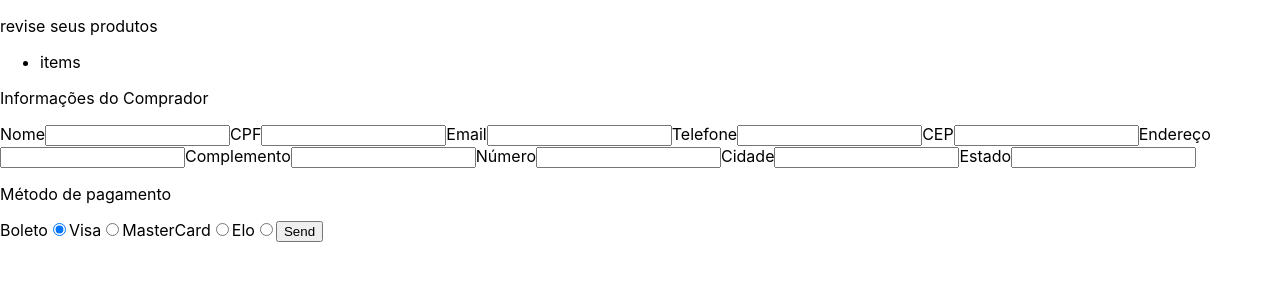
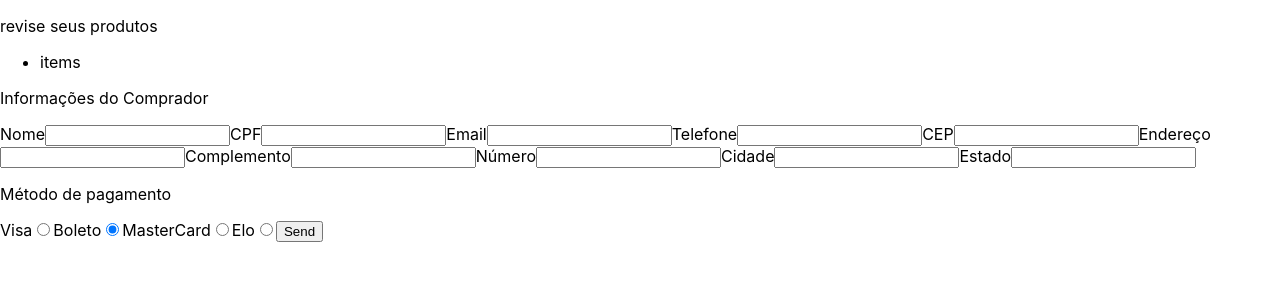
Before and after one commit to tryber/sd-03-block15-project-frontend-online-store-12, a React (Create React App) app: page /payment in a window 1280 px wide. Shown: the top 300 px of the page. Built offline with nearby package versions, Linux system fonts and the light colour scheme.

Commit message:
CodeClimate

```diff
--- a/src/App.js
+++ b/src/App.js
@@ -5,7 +5,6 @@ import Home from './pages/Home';
 import './App.css';
 import ProductDetails from './pages/ProductDetails';
 import PaymentPage from './pages/PaymentPage';
-
 
 class App extends React.Component {
   constructor(props) {
--- a/src/components/PaymentMetod.jsx
+++ b/src/components/PaymentMetod.jsx
@@ -13,10 +13,22 @@ export default class PaymentMetod extends Component {
   }
 
 
-  render() {
+  renderVisa() {
     return (
-      <div className="payment-method">
-        <p>Método de pagamento</p>
+      <label htmlFor="boleto">
+        Visa
+        <input
+          type="radio"
+          name="radio"
+          value="visa"
+          onChange={(e) => this.setState({ checked: e.target.value })}
+        />
+      </label>
+    );
+  }
+
+  renderBoleto() {
+    return (
       <label htmlFor="boleto">
         Boleto
         <input
@@ -27,15 +39,12 @@ export default class PaymentMetod extends Component {
           onChange={(e) => this.setState({ checked: e.target.value })}
         />
       </label>
-        <label htmlFor="boleto">
-          Visa
-          <input
-            type="radio"
-            name="radio"
-            value="visa"
-            onChange={(e) => this.setState({ checked: e.target.value })}
-          />
-        </label>
+
+    );
+  }
+
+  renderMastercard() {
+    return (
       <label htmlFor="boleto">
         MasterCard
         <input
@@ -45,6 +54,11 @@ export default class PaymentMetod extends Component {
           onChange={(e) => this.setState({ checked: e.target.value })}
         />
       </label>
+    );
+  }
+
+  renderElo() {
+    return (
       <label htmlFor="boleto">
         Elo
         <input
@@ -54,6 +68,20 @@ export default class PaymentMetod extends Component {
           onChange={(e) => this.setState({ checked: e.target.value })}
         />
       </label>
+    );
+  }
+
+
+  render() {
+    return (
+      <div className="payment-method">
+        <p>Método de pagamento</p>
+        {this.renderVisa()}
+        {this.renderBoleto()}
+        {this.renderMastercard()}
+        {this.renderElo()}
+
+
         <button type="button" onClick={this.handleClick}>Send</button>
 
       </div>
```
Also changed, not shown: src/components/PaymentForms.jsx (+40 -8 lines). Lines whose indentation alone changed are shown as unchanged.
